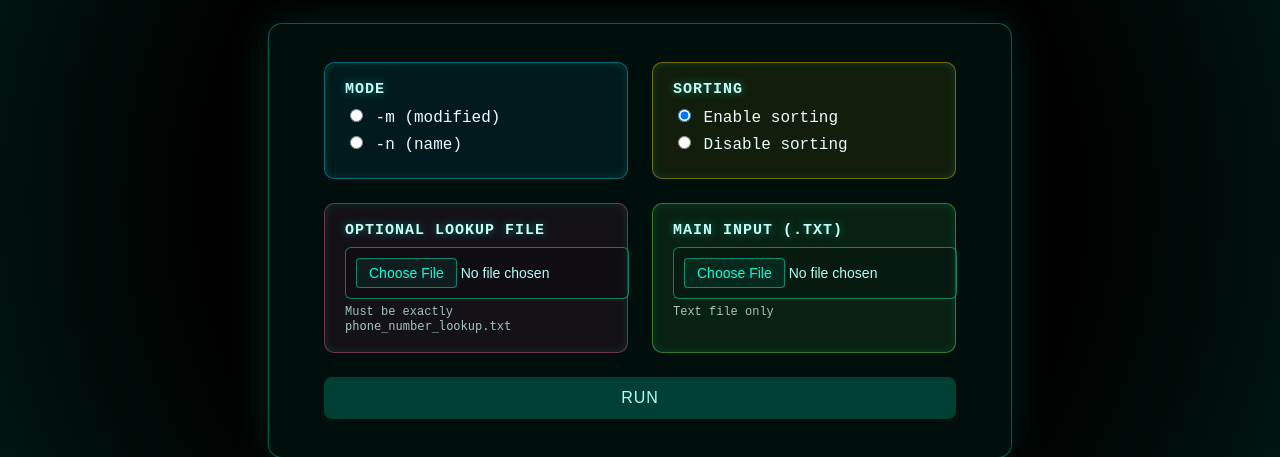
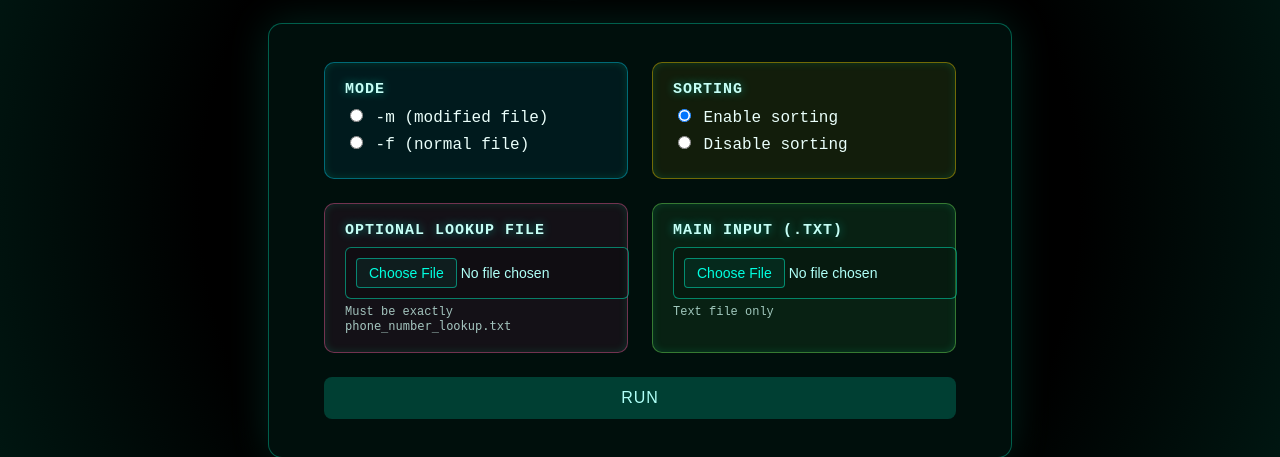
Before and after one commit to Madhav-MKNC/os_4_bo, a Flask app: page /os1_phone in a window 1280 px wide. Shown: the part 153-610 px from the top of the page. Run offline with Flask 3, Linux system fonts and the light colour scheme.

Commit message:
Update label text for file type options

```diff
--- a/templates/os1_phone.html
+++ b/templates/os1_phone.html
@@ -313,11 +313,11 @@
                                 value="-m"
                                 required
                             />
-                            -m (modified)</label
+                            -m (modified file)</label
                         >
                         <label
-                            ><input type="radio" name="flag" value="-n" /> -n
-                            (name)</label
+                            ><input type="radio" name="flag" value="-f" /> -f
+                            (normal file)</label
                         >
                     </div>
                 </div>
```
